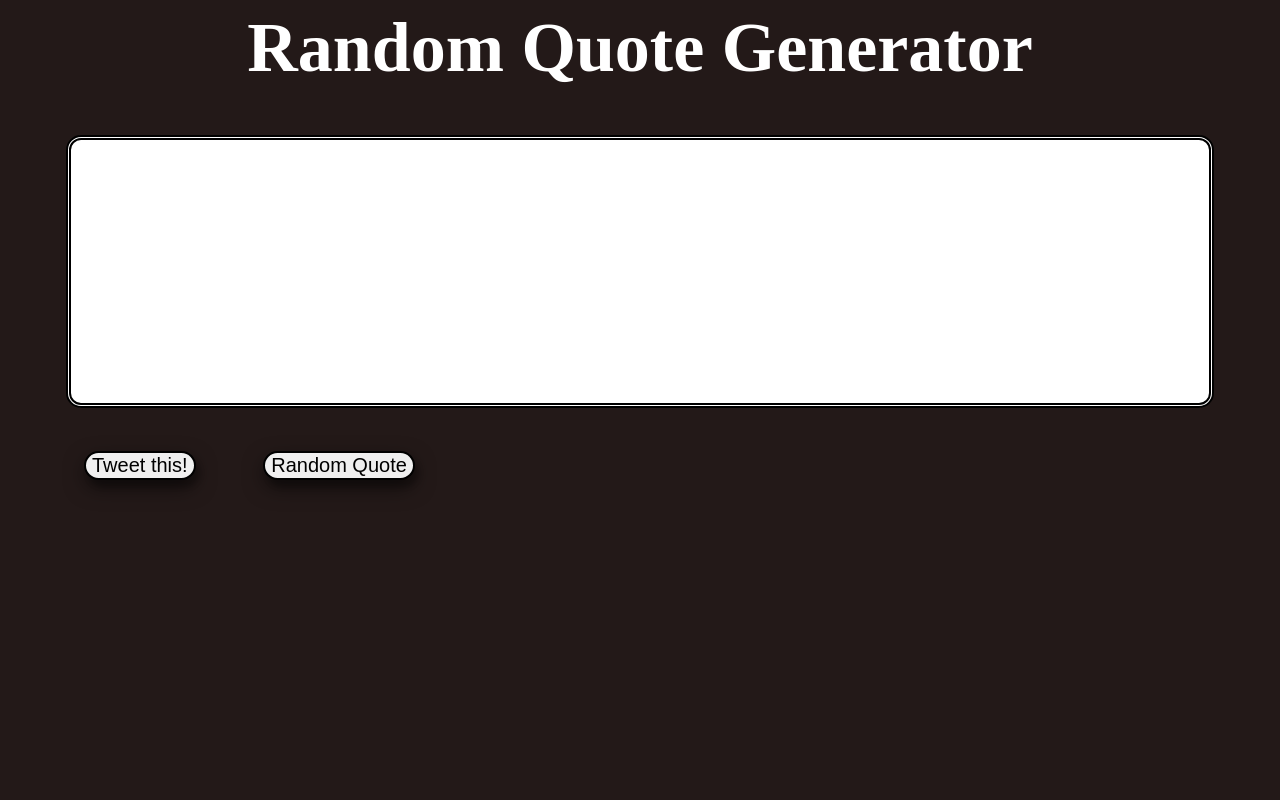
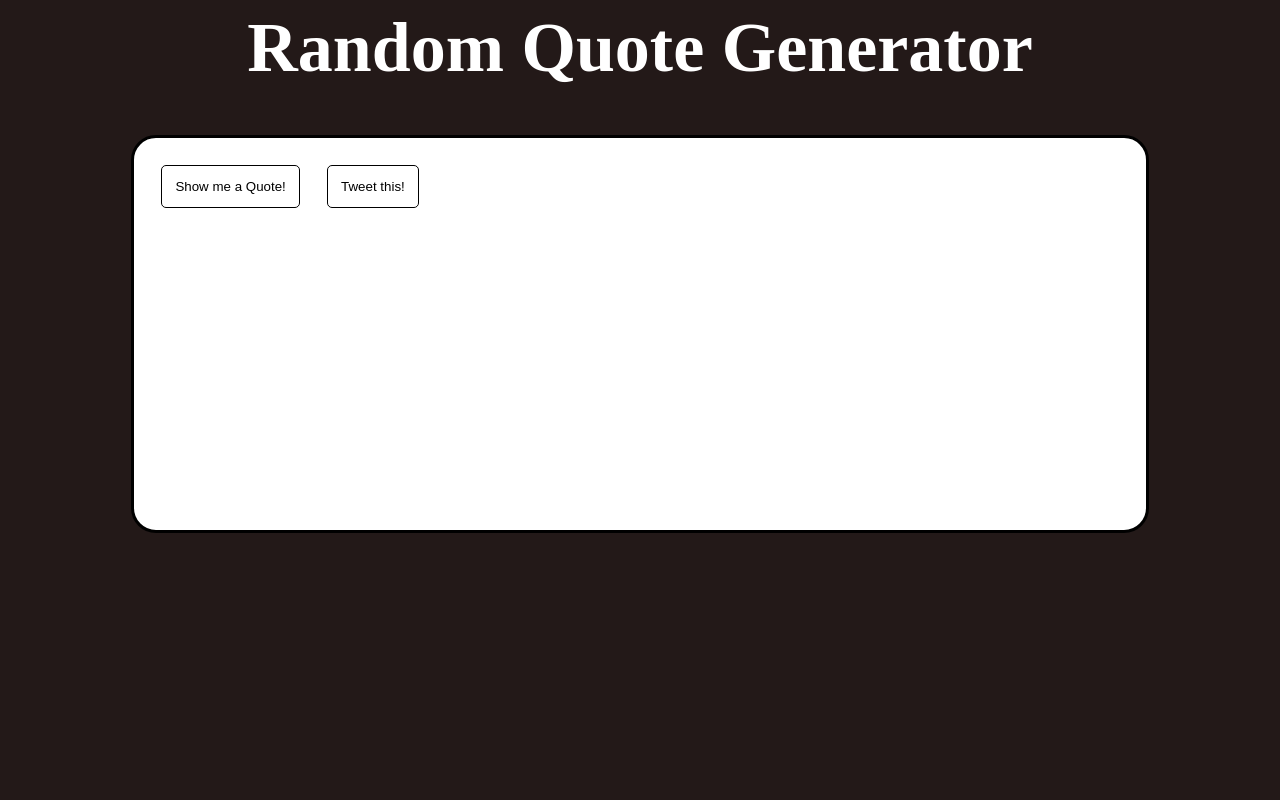
Before and after one commit to CserTibor/CserTibor.github.io, a PHP site: page /Projects/Quote/quote_index.html in a window 1280 px wide. Run offline with PHP 8.4, Linux system fonts and the light colour scheme.

Commit message:
projectv1.0

```diff
--- a/Projects/Quote/quote_index.html
+++ b/Projects/Quote/quote_index.html
@@ -8,12 +8,12 @@
 		<script src="quote_script.js"></script>
 </head>
 
-<body onLoad="hatterszin()">
+<body id="bgcolor" onLoad="hatterszin()">
 	<h1>Random Quote Generator</h1>
 	<div id="container">
-	<div id=quote></div>
-	<div id=author></div>
-	<input type="button" value="Random Quote" id="button1" onclick="hatterszin();generate()" >
-	<input type="button" id="button2" value="Tweet this!">
+	<input type="button" value="Show me a Quote!" id="button" onclick="hatterszin(); generate()" >
+	<input type="button" id="button" value="Tweet this!">
+	<div id="quote"></div>
+	<div id="author"></div>
 </div>
 </body>
--- a/Projects/Quote/quote_script.js
+++ b/Projects/Quote/quote_script.js
@@ -2,7 +2,8 @@ function szin(){
  var a = Math.floor(Math.random() * 255 + 1);
  var b = Math.floor(Math.random() * 255 + 1);
  var c = Math.floor(Math.random() * 255 + 1);
- return a+" "+b+" "+c;}
+ var result= a+" "+b+" "+c;
+ return result;}
 
 function hatterszin(){
 	document.bgColor=szin();
@@ -21,7 +22,13 @@ var quotes = [
 	"The future belongs to those who prepare for it today.",
 	"Be who you are and say what you feel, because those who mind don't matter, and those who matter don't mind.",
 	"In three words I can sum up everything I've learned about life: it goes on.",
+	"Ever loved someone so much, you would do anything for them? Yeah, well make that someone yourself and do whatever the hell you want.",
+	"Success is liking yourself, liking what you do, and liking how you do it.",
+	"6 months of consistent work can put you two years ahead. <br> Invest your time wisely.",
+	"Start where you are. Use what you have. Do what you can.",
 ];
+
+
 
 var authors = [
 	"Dale Carnegie",
@@ -36,6 +43,10 @@ var authors = [
 	"Malcolm X",
 	"Bernard M. Baruch",
 	"Robert Frost",
+	"Harvey Specter",
+	"Maya Angelou",
+	"Unknown",
+	"Arthur Ashe",
 ];
 
 var used = []
--- a/Projects/Quote/quote_styling.css
+++ b/Projects/Quote/quote_styling.css
@@ -1,64 +1,52 @@
 h1{
-  text-align:center;
-  font-size: 70px;
-  color:white;
+	text-align:center;
+	font-size: 70px;
+	color:white;
 }
 #container{
-  background-color:white;
-  align:center;
-  width:90%;
-  height:250px;
-  margin-left:auto;
-  margin-right:auto;
-  padding-top:1%;
-  border:5px double black;
-  border-radius:15px;
+	background-color:white;
+	width: 80%;
+	height: 50%;
+	text-align:center;
+	margin-left:auto;
+	margin-right:auto;
+	border: 3px solid black;
+	border-radius:25px;
 }
+
 #quote{
-  color:black;
-  font-size: 25px;
-  font-family:forte;
-  text-align:center;
-  padding-bottom:1.5%;
-  margin-left:15%;
-  margin-right:15%;
-  text-shadow: 4px 7px 5px rgba(0,0,0,0.2), 0 8px 20px rgba(0,0,0,0.5);
+	margin:5em 1em 0em 1em;
+	text-shadow: 4px 7px 5px rgba(0,0,0,0.2), 0 8px 20px rgba(0,0,0,0.5);
+	font-size:25px;
+	font-weight:bold;
 }
 
 #author{
-  color:black;
-  font-size: 20px;
-  font-family:forte;
-  text-align:center;
-  text-shadow: 4px 7px 5px rgba(0,0,0,0.2), 0 8px 20px rgba(0,0,0,0.5);
-}
-#button2{
-  font-size:20px;
-  border: 2px solid black;
-  border-radius: 15px;
-  box-shadow: 4px 7px 5px rgba(0,0,0,0.2), 0 8px 20px rgba(0,0,0,0.5);
-position:absolute;
-  bottom:40%;
-  margin-left:1%;
+	margin-top:1em;
+	text-shadow: 4px 7px 5px rgba(0,0,0,0.2), 0 8px 20px rgba(0,0,0,0.5);
 }
 
-
-#button1{
-  font-size:20px;
-  border: 2px solid black;
-  border-radius: 15px;
-  box-shadow: 4px 7px 5px 0 rgba(0,0,0,0.2), 0 8px 20px 0 rgba(0,0,0,0.5);
-position:absolute;
-  bottom:40%;
-  margin-left:15%;
-}
-#button1:hover,#button2:hover{
-  opacity:0.5;
-
+#button{
+	float:left;
+	margin:2em 0em 0em 2em;
+	background-color:white;
+	border: 1.5px solid black;
+	color: black;
+	padding: 1em;
+	border-radius:5px;
 }
 
+#button:hover{
+background-color: #aaa;
+color:white;
+transition-duration:0.5s;
+}
 
 .share{
   float:left;
   margin-left: 1%;
 }
+
+#bgcolor{
+	transition-duration:1s;
+}
```
Lines whose indentation alone changed are shown as unchanged.
